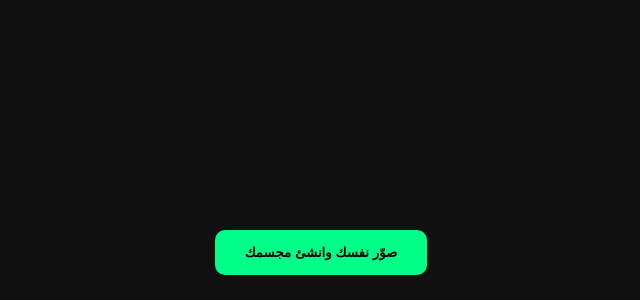
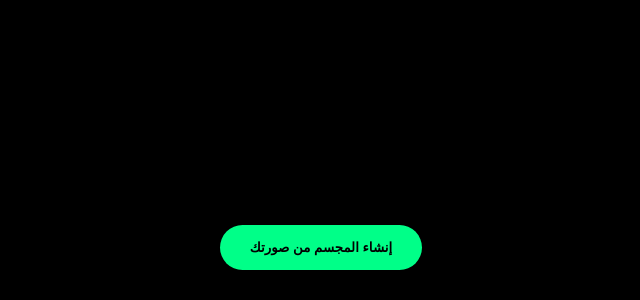
Before and after one commit to mhamed01023165311-del/model-AI, a plain HTML site: page index.html in a window 1280 px wide. Shown: the part 500-800 px from the top of the page, without its empty margins (319-959 px from the left). Drawn offline with nearby package versions, Linux system fonts and the light colour scheme.

Commit message:
Update index.html

```diff
--- a/index.html
+++ b/index.html
@@ -2,28 +2,23 @@
 <html lang="ar" dir="rtl">
 <head>
     <meta charset="UTF-8">
-    <title>المجسم الشخصي التفاعلي</title>
+    <title>AI Digital Twin - Full</title>
     <style>
-        body { margin: 0; background: #111; overflow: hidden; font-family: sans-serif; }
-        #avatar-frame {
-            display: none; position: absolute; top: 5%; left: 5%;
-            width: 90%; height: 80%; z-index: 100; border: none; border-radius: 20px;
-        }
-        #controls { position: absolute; bottom: 20px; width: 100%; text-align: center; z-index: 10; }
-        button { padding: 15px 30px; cursor: pointer; border-radius: 10px; border: none; background: #00ff88; color: #000; font-weight: bold; margin: 5px; }
+        body { margin: 0; background: #000; overflow: hidden; font-family: sans-serif; }
+        #avatar-frame { display: none; position: absolute; top: 10%; left: 10%; width: 80%; height: 80%; z-index: 100; border: none; border-radius: 20px; }
+        #ui { position: absolute; bottom: 30px; width: 100%; display: flex; justify-content: center; gap: 15px; z-index: 10; }
+        button { padding: 15px 30px; border-radius: 50px; border: none; cursor: pointer; font-weight: bold; transition: 0.3s; }
+        .setup { background: #00ff88; color: #000; }
+        .talk { background: #2196F3; color: #fff; display: none; }
     </style>
 </head>
 <body>
     <iframe id="avatar-frame" src="https://demo.readyplayer.me/avatar?frameApi"></iframe>
-
-    <div id="controls">
-        <button id="createBtn">صوّر نفسك وانشئ مجسمك</button>
-        <button id="talkBtn" style="display:none;">تحدث مع نسختك</button>
+    <div id="ui">
+        <button id="setupBtn" class="setup">إنشاء المجسم من صورتك</button>
+        <button id="talkBtn" class="talk">اضغط للتحدث</button>
     </div>
-
-    <script type="importmap">
-        { "imports": { "three": "https://unpkg.com/three@0.160.0/build/three.module.js", "three/addons/": "https://unpkg.com/three@0.160.0/examples/jsm/" } }
-    </script>
+    <script type="importmap"> { "imports": { "three": "https://unpkg.com/three@0.160.0/build/three.module.js", "three/addons/": "https://unpkg.com/three@0.160.0/examples/jsm/" } } </script>
     <script type="module" src="main.js"></script>
 </body>
 </html>
```
